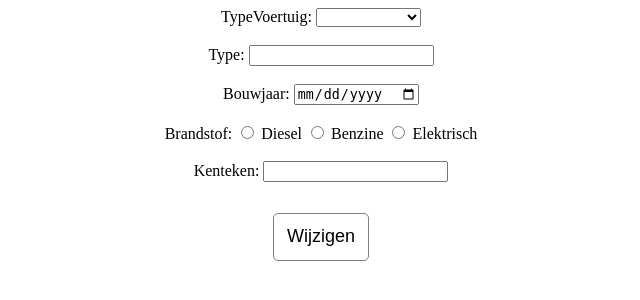
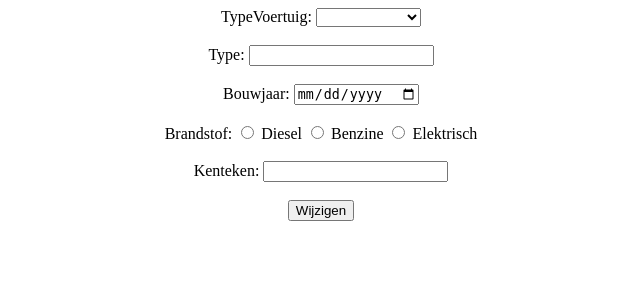
Before and after one commit to KaiOsU8/BEOpdracht1L2P1, a PHP site: page /app/views/Instructeur/wijzigVoertuig.php in a window 1280 px wide. Shown: the part 225-525 px from the top of the page, without its empty margins (319-959 px from the left). Run offline with PHP 8.4, Linux system fonts and the light colour scheme; the template is opened without the code that fills it, so the values that code supplies are empty.

Commit message:
sixth commit

```diff
--- a/public/css/style.css
+++ b/public/css/style.css
@@ -9,22 +9,6 @@ h3,h2 {
     text-align: center;
 }
 
-button {
-    margin: 1%;
-    padding: 1%;
-    font-size: 18px;
-    border-radius: 5px;
-    border: 1px solid gray;
-    background-color: white;
-}
-
-tr > td {
-    text-align: center;
-    border-bottom: 1px solid gray;
-    padding: 1%;
-    font-size: 18px;
-}
-
 .buttonstyle {
  color: red;
  background-color: red;
```
